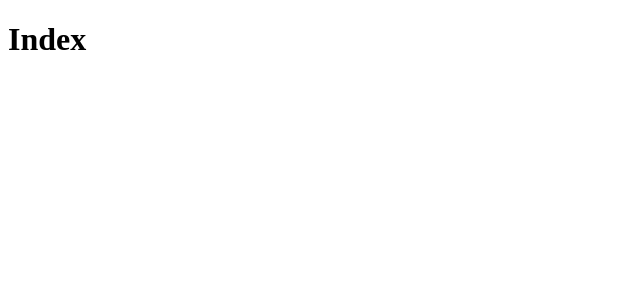
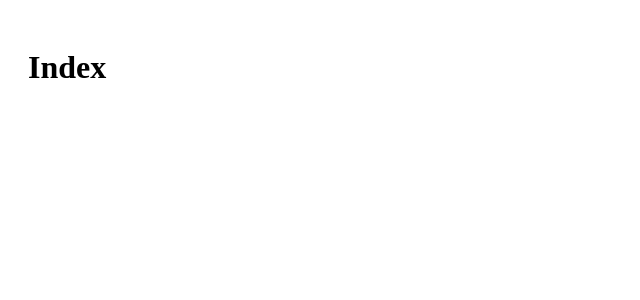
Before and after one commit to kashbug/kashbug-frontend, a Next.js app: page / in a window 1280 px wide. Shown: the top 300 px of the page, without its empty margins (0-640 px from the left). Built offline with nearby package versions, Linux system fonts and the light colour scheme.

Commit message:
[develop] 스타일드 컴포넌트 추가, 레이아웃 구성

```diff
--- a/package.json
+++ b/package.json
@@ -10,9 +10,11 @@
   "dependencies": {
     "@material-ui/core": "^4.11.2",
     "@material-ui/icons": "^4.11.2",
+    "@types/styled-components": "^5.1.5",
     "next": "10.0.3",
     "react": "17.0.1",
-    "react-dom": "17.0.1"
+    "react-dom": "17.0.1",
+    "styled-components": "^5.2.1"
   },
   "devDependencies": {
     "@types/node": "^14.14.13",
--- /dev/null
+++ b/src/pages/containers/layout.tsx
@@ -0,0 +1,17 @@
+import styled from 'styled-components';
+
+const CommonLayout = styled.div`
+	max-width:1290px;min-width:320px;padding:20px;
+`;
+
+type Props = {
+	children: JSX.Element,
+};
+
+const Layout = ({ children }: Props) => {
+	return (
+		<CommonLayout>{children}</CommonLayout>
+	)
+};
+
+export default Layout;
--- a/src/pages/index.tsx
+++ b/src/pages/index.tsx
@@ -1,7 +1,11 @@
+import Layout from "./containers/layout"
+
 const Index = () => {
-    return (
-        <h1>Index</h1>
-    )
+	return (
+		<Layout>
+			<h1>Index</h1>
+		</Layout>
+	)
 };
 
 export default Index;
```
Also changed, not shown: 1 other file (tests, documents, lock files or other folders).
